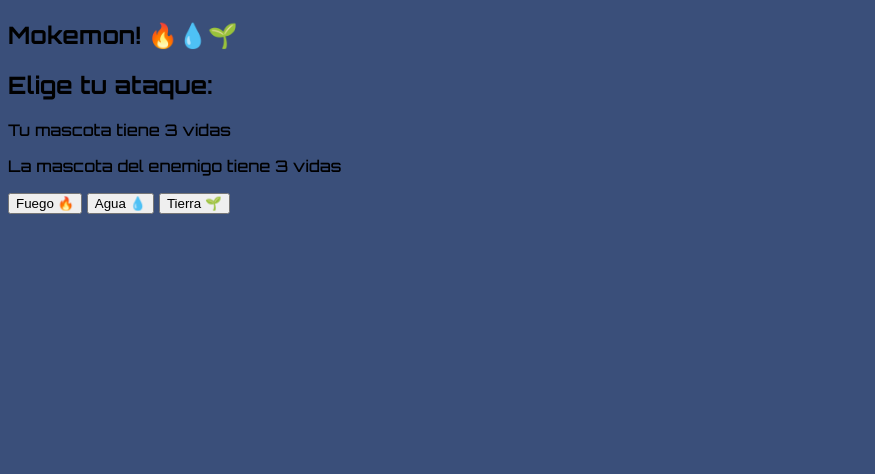
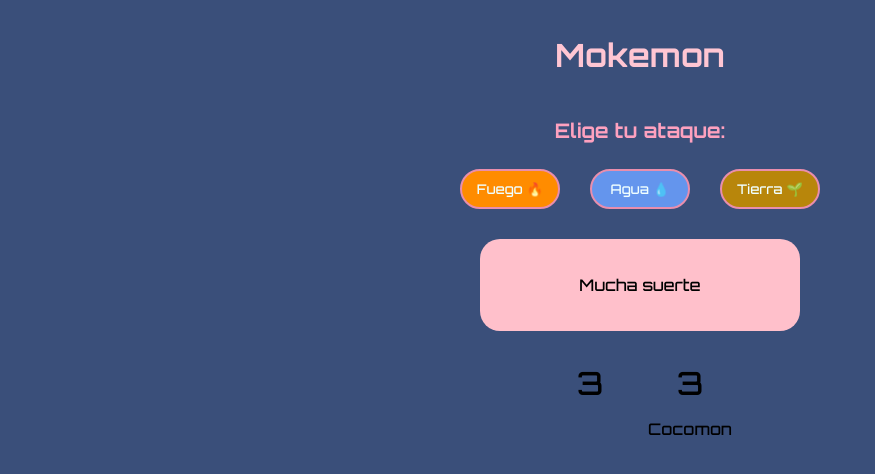
Before and after one commit to JoannaRocio/mokemon-juego-html-js, a plain HTML site: page main.html in a window 1280 px wide. Both pictures are taken after a click on the button "Seleccionar". Shown: the whole page, without its empty margins (0-875 px from the left). Drawn offline with Linux system fonts and the light colour scheme.

Commit message:
agregando styles y ajustes

```diff
--- a/main.html
+++ b/main.html
@@ -15,18 +15,24 @@
             <h2 class="subtitulo">Elige tu mascota:</h2>
 
             <div class="tarjetas">
+                <input type="radio" name="mascota" id="paltamon"/>
                 <label class="tarjetas-mokemon" for="paltamon">
                     <p>Paltamon</p>
                     <img src="./assets/paltamon.png" alt="">
                 </label>
+
+                <input type="radio" name="mascota" id="watemon"/>
                 <label class="tarjetas-mokemon" for="watemon">
                     <p>Watemon</p>
                     <img src="./assets/watemon.png" alt="">
                 </label>
+
+                <input type="radio" name="mascota" id="fuemon"/>
                 <label class="tarjetas-mokemon" for="fuemon">
                     <p>Fuemon</p>
                     <img src="./assets/fuemon.png" alt="">
                 </label>
+
             </div>
 
             <button id="boton-mascota">Seleccionar</button>
@@ -34,22 +40,41 @@
         </section>
 
         <section id="seleccionar-ataque">
-            <h1>Mokemon! 🔥💧🌱</h1>
-            <h2>Elige tu ataque:</h2>
-            <p>Tu mascota <span id="mascota-jugador"></span> tiene <span id="vidas-jugador">3</span> vidas</p>
-            <p>La mascota <span id="mascota-enemigo"></span> del enemigo tiene <span id="vidas-enemigo">3</span> vidas</p>
-            <p>
-            <button id="boton-fuego">Fuego 🔥</button>
-            <button id="boton-agua">Agua 💧</button>
-            <button id="boton-tierra">Tierra 🌱</button>
-            </p>
-        </section>
 
-        <section id="mensajes">
-        </section>
+            <h1 class="titulo">Mokemon</h1>
 
-        <section id="reiniciar">
-            <button id="boton-reiniciar">Reiniciar</button>
+            <h2 class="subtitulo">Elige tu ataque:</h2>
+
+            <div class="tarjetas-ataque">
+                <button class="btn-ataque fuego" id="boton-fuego">Fuego 🔥</button>
+                <button class="btn-ataque agua" id="boton-agua">Agua 💧</button>
+                <button class="btn-ataque tierra" id="boton-tierra">Tierra 🌱</button>
+            </div>
+
+            <div id="mensajes">
+                <p id="resultado">Mucha suerte</p>
+
+                <section id="reiniciar">
+                    <button id="boton-reiniciar">Reiniciar</button>
+                </section>
+            </div>
+
+            <div class="ataques">
+
+                <div class="ataques-jugador">
+                    <p id="vidas-jugador">3</p>
+                    <p id="mascota-jugador"></p>
+                    <div id="ataques-del-jugador"></div>
+                </div>
+
+                <div class="ataques-enemigo">
+                    <p id="vidas-enemigo">3</p>
+                    <p id="mascota-enemigo"></p>
+                    <div id="ataques-del-enemigo"></div>
+                </div>
+
+            </div>
+
         </section>
 
     </body>
--- a/script.js
+++ b/script.js
@@ -41,7 +41,7 @@ function seleccionarMascotaJugador() {
 
     //cuando se seleeciona una mascota se muestra la sección selecciona ataque
     let sectionSeleccionarAtaque = document.getElementById('seleccionar-ataque');
-    sectionSeleccionarAtaque.style.display = 'block';
+    sectionSeleccionarAtaque.style.display = 'flex';
 
     //se guarda en variables los labels con los nombres
     let inputPaltamon = document.getElementById('paltamon');
@@ -146,24 +146,27 @@ function revisarVidas() {
 }
 
 function crearMensaje(resultado) {
-    let sectionMensajes = document.getElementById('mensajes');
+    let sectionMensajes = document.getElementById('resultado');
+    let ataquesDelJugador = document.getElementById('ataques-del-jugador');
+    let ataquesDelEnemigo = document.getElementById('ataques-del-enemigo');
 
-    //se crea una elemento de tipo párrafo
-    let parrafo = document.createElement('p');
-    parrafo.innerHTML = 'Tu mascota atacó con ' + ataqueJugador + ', las mascota del enemigo atacó con ' + ataqueEnemigo + '- ' + resultado;
+    let nuevoAtaqueDelJugador = document.createElement('p');
+    let nuevoAtaqueDelEnemigo = document.createElement('p');
+
+    sectionMensajes.innerHTML = resultado;
+    nuevoAtaqueDelJugador.innerHTML = ataqueJugador;
+    nuevoAtaqueDelEnemigo.innerHTML = ataqueEnemigo;
 
     //función que le dice a la sección mensaje que muestre el párrafo que se creó.
-    sectionMensajes.appendChild(parrafo);
+    ataquesDelJugador.appendChild(nuevoAtaqueDelJugador);
+    ataquesDelEnemigo.appendChild(nuevoAtaqueDelEnemigo);
 }
 
 function crearMensajeFinal(resultadoFinal) {
-    let sectionMensajes = document.getElementById('mensajes');
 
-    //en la sección mensaje ahora creamos un párrafo y muestra el mensaje final que trae del parámetro resultadoFinal
-    let parrafo = document.createElement('p');
-    parrafo.innerHTML = resultadoFinal;
+    let sectionMensajes = document.getElementById('resultado');
 
-    sectionMensajes.appendChild(parrafo);
+    seccionMensajes.innerHTML = resultadoFinal;
 
     //se deshabilitan los botones de ataques
     let botonFuego = document.getElementById('boton-fuego');
--- a/styles.css
+++ b/styles.css
@@ -25,7 +25,7 @@ body {
 
 }
 
-.tarjetas {
+.tarjetas, .tarjetas-ataque {
     display: flex;
     gap: 10px;
 }
@@ -71,11 +71,90 @@ body {
     border: 3px solid;
 }
 
+#boton-mascota:active {
+    background-color: pink;
+}
+
 input {
     display: none;
 }
 
-input:checked label {
-    background-color: bisque;
-    color: red;
+input:checked + label {
+    background-color: pink;
 }
+
+#seleccionar-ataque {
+    flex-direction: column;
+    align-items: center;
+}
+
+.btn-ataque {
+    width: 100px;
+    height: 40px;
+    border-radius: 20px;
+    background: transparent;
+    border: 2px solid white;
+    color: azure;
+    font-family: 'Orbitron', sans-serif;
+    margin-top: 30px;
+    border-color: #E98EAD;
+    margin: 10px;
+}
+
+#btn-ataque:hover {
+    cursor: pointer;
+    border-color: #FFADBC;
+    border: 3px solid;
+    box-shadow: 5px 5px 5px black;
+}
+
+.fuego {
+    background: darkorange;
+}
+
+.agua {
+    background: cornflowerblue;
+}
+
+.tierra {
+    background: darkgoldenrod;
+}
+
+#mensajes {
+    width: 280px;
+    background-color: pink;
+    padding: 20px;
+    margin-top: 20px;
+    border-radius: 20px;
+    display: flex;
+    align-items: center;
+    flex-direction: column;
+}
+
+#boton-reiniciar {
+    border: none;
+    color:#3A4F7A;
+    font-family: 'Orbitron', sans-serif;
+}
+
+.ataques {
+    display: grid;
+    grid-template-columns: 100px 100px;
+}
+
+#vidas-jugador, #vidas-enemigo {
+    font-size: 32px;
+    margin-bottom: 0;
+}
+
+.ataques-jugador, .ataques-enemigo {
+    display: flex;
+    flex-direction: column;
+    align-items: center;
+}
+
+@media (max-width: 360px) {
+    .tarjetas, .tarjetas-ataque {
+        flex-direction: column;
+    }
+}
```
